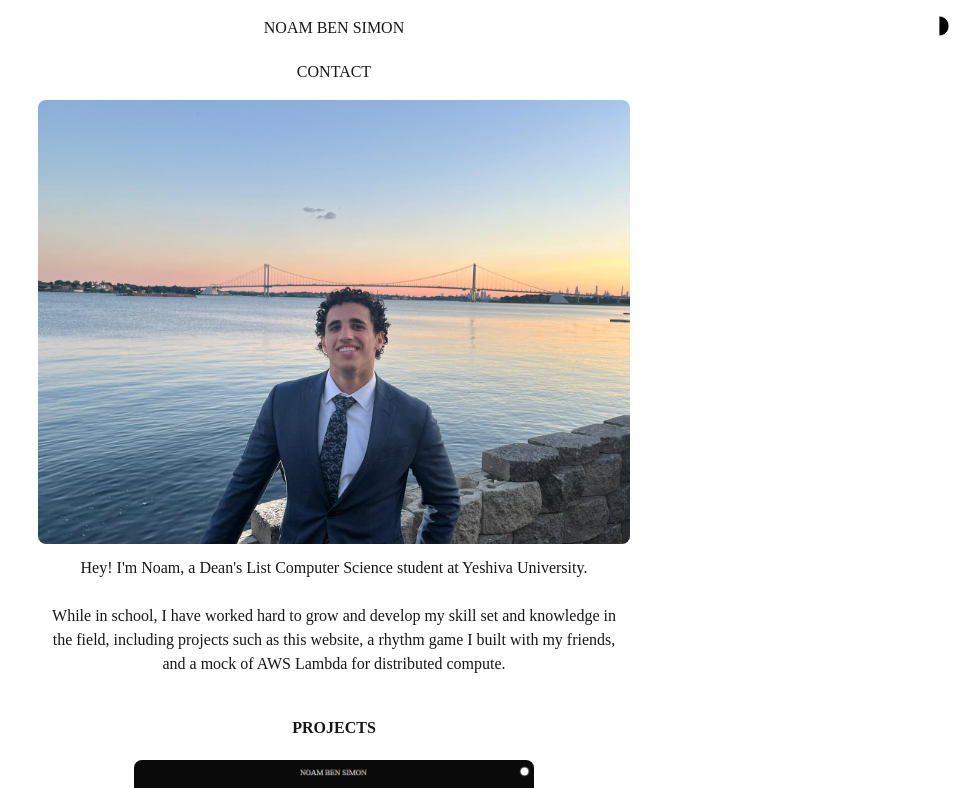
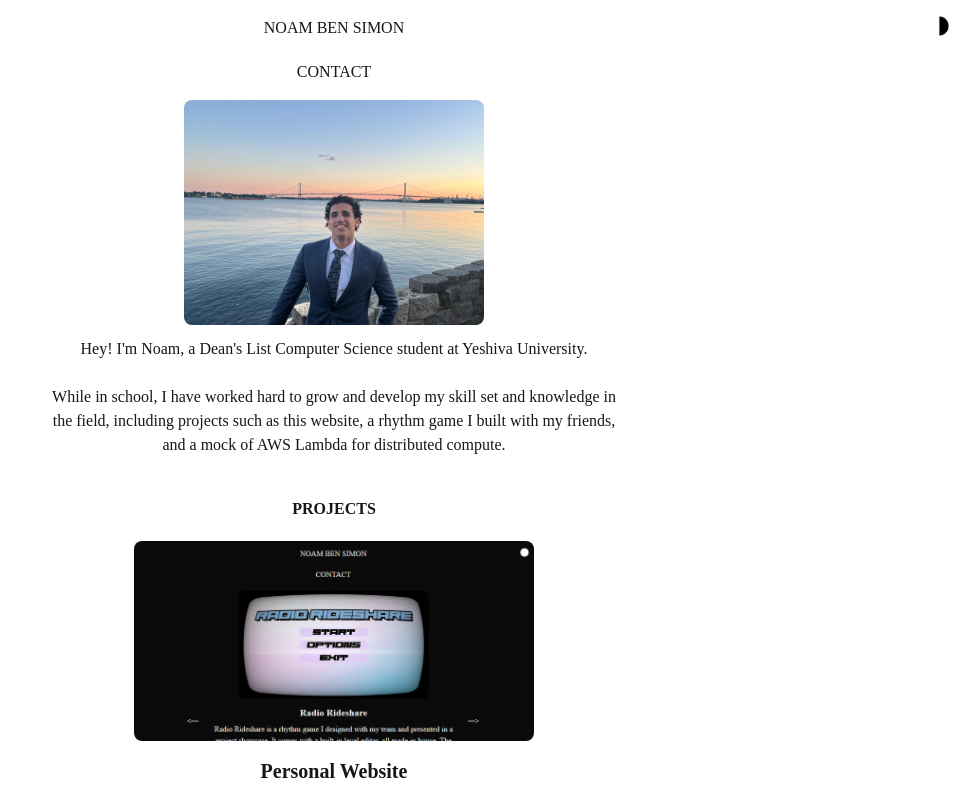
Before and after one commit to NoamBenS/portfolio-website, a Next.js app: page / in a window 1280 px wide. Shown: the top 788 px of the page, without its empty margins (306-1280 px from the left). Built offline with nearby package versions, Linux system fonts and the light colour scheme.

Commit message:
sizing hopefully fixed now?

```diff
--- a/src/app/page.tsx
+++ b/src/app/page.tsx
@@ -51,10 +51,10 @@ export default function Home() {
         <Image
           src="/images/headshot.jpg"
           priority
-          width={200}
-          height={200}
+          width={300}
+          height={300}
           alt="rock-climbing"
-          className="h-auto w-auto mx-auto rounded-lg"
+          className="h-auto max-w-[300px] mx-auto rounded-lg"
         />
         <div className="mx-auto p-3 text-center">
           Hey! I&apos;m Noam, a Dean&apos;s List Computer Science student at
```
